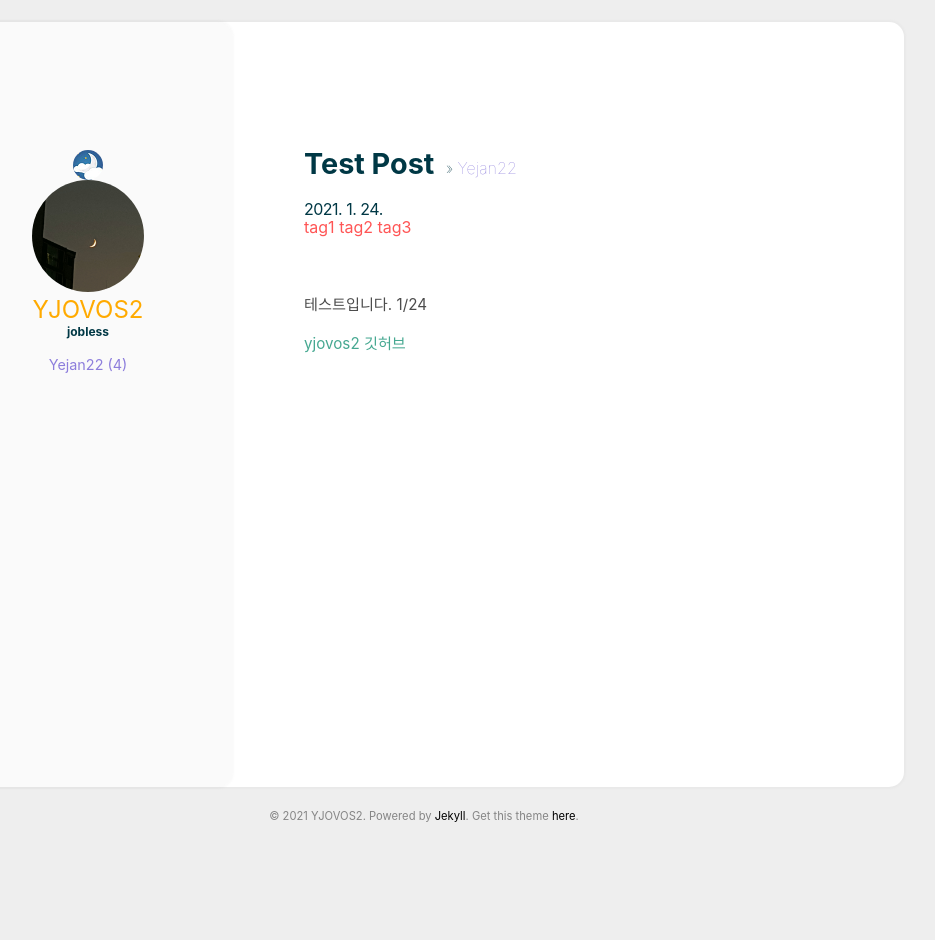
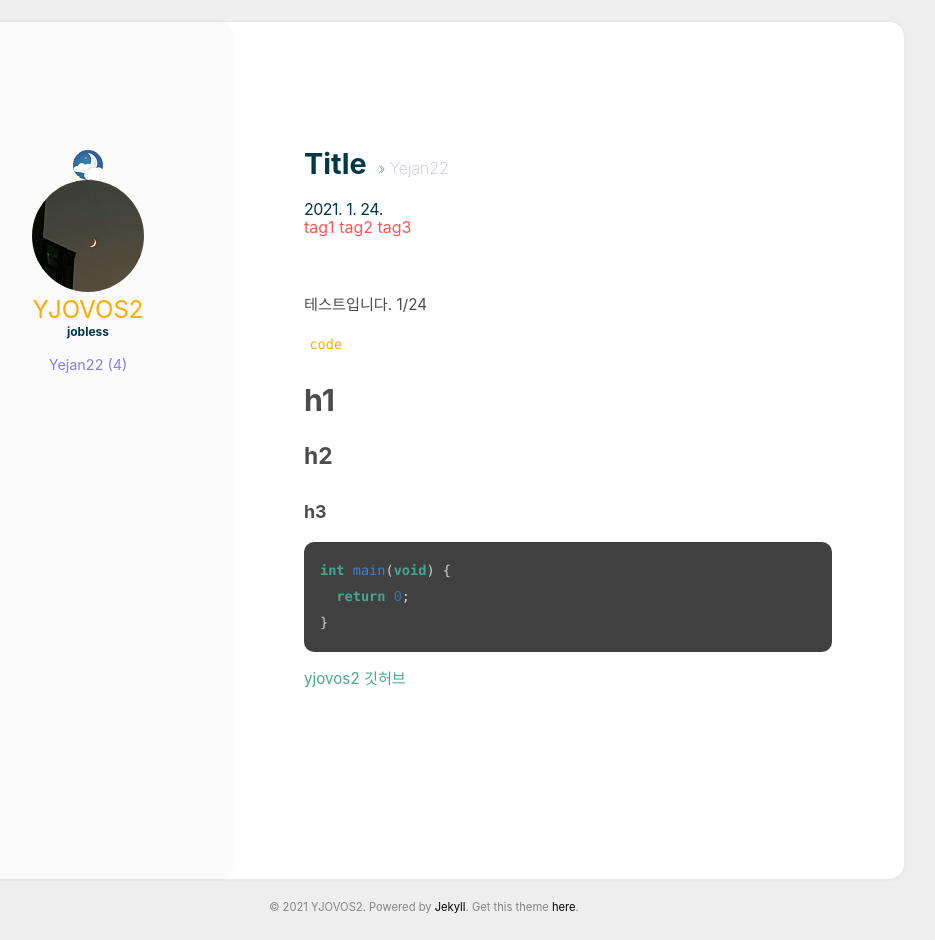
Before and after one commit to yjovoS2/yjovos2.github.io, a Jekyll site: the page built from _posts/2021-01-24-janpost.md, in a window 1280 px wide. Shown: the whole page, without its empty margins (216-1151 px from the left). Built offline with Jekyll 4.4.1, drawn with Linux system fonts in a browser that asks for light colours.

Commit message:
post test

````diff
--- a/_posts/2021-01-24-janpost.md
+++ b/_posts/2021-01-24-janpost.md
@@ -1,5 +1,5 @@
 ---
-title: Test Post
+title: Title
 categories: [Yejan22]
 comments: true
 tags: [tag1, tag2, tag3]
@@ -7,6 +7,20 @@ tags: [tag1, tag2, tag3]
 
 테스트입니다. 1/24
 
+`code`
+
+# h1
+
+## h2
+
+### h3
+
+```c
+int main(void) {
+  return 0;
+}
+```
+
 [yjovos2 깃허브][yjovos2-gh]
 
 
````
